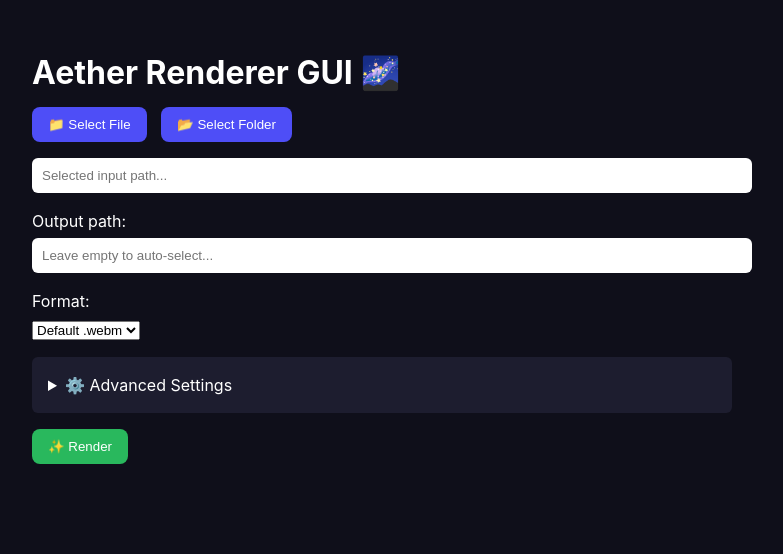
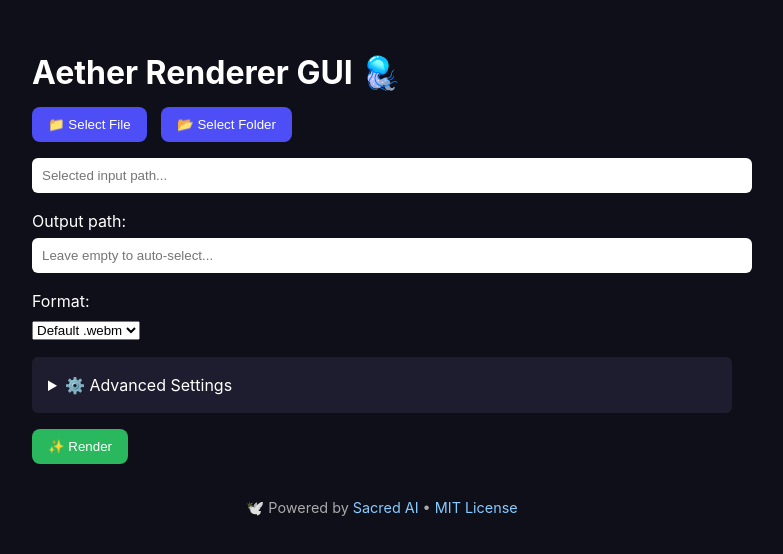
Before and after one commit to madspaaskesen/aether-renderer-gui, a plain HTML site: page src/index.html in a window 1280 px wide. Shown: the whole page, without its empty margins (258-1041 px from the left). Drawn offline with Linux system fonts and the light colour scheme.

Commit message:
Update gople

```diff
--- a/src/index.html
+++ b/src/index.html
@@ -9,7 +9,7 @@
   </head>
   <body>
     <main class="container">
-      <h1>Aether Renderer GUI 🌌</h1>
+      <h1>Aether Renderer GUI 🪼</h1>
 
       <div class="row my-1">
         <button id="selectFileBtn" class="btn">📁 Select File</button>
@@ -92,5 +92,11 @@
         -->
       </div>
     </main>
+    <footer class="footer">
+      <footer class="footer">
+        🕊️ Powered by <a href="https://sacred-ai.com" target="_blank">Sacred AI</a> •
+        <a href="https://github.com/mp-it/aether-renderer-gui" target="_blank">MIT License</a>
+      </footer>
+    </footer>
   </body>
 </html>
--- a/src/styles.css
+++ b/src/styles.css
@@ -61,6 +61,18 @@ label {
   margin-bottom: 0.3rem;
 }
 
+.footer {
+  margin-top: 2rem;
+  font-size: 0.9rem;
+  color: #aaa;
+  text-align: center;
+}
+.footer a {
+  color: #88ccff;
+  text-decoration: none;
+}
+
+
 
 @media (prefers-color-scheme: dark) {
   :root {
```
Also changed, not shown: .github/workflows/ci.yml (added), .github/workflows/release.yml (added).
